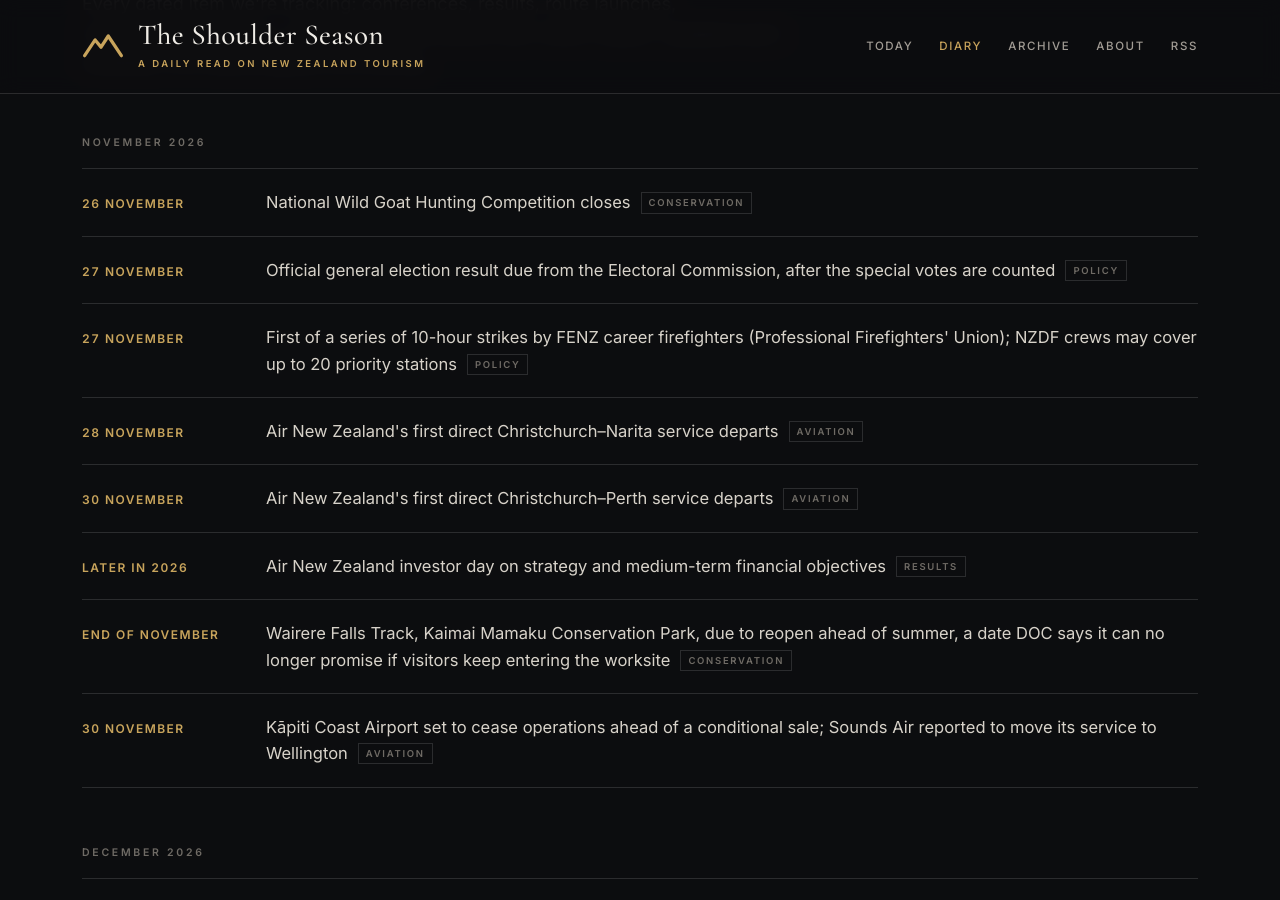
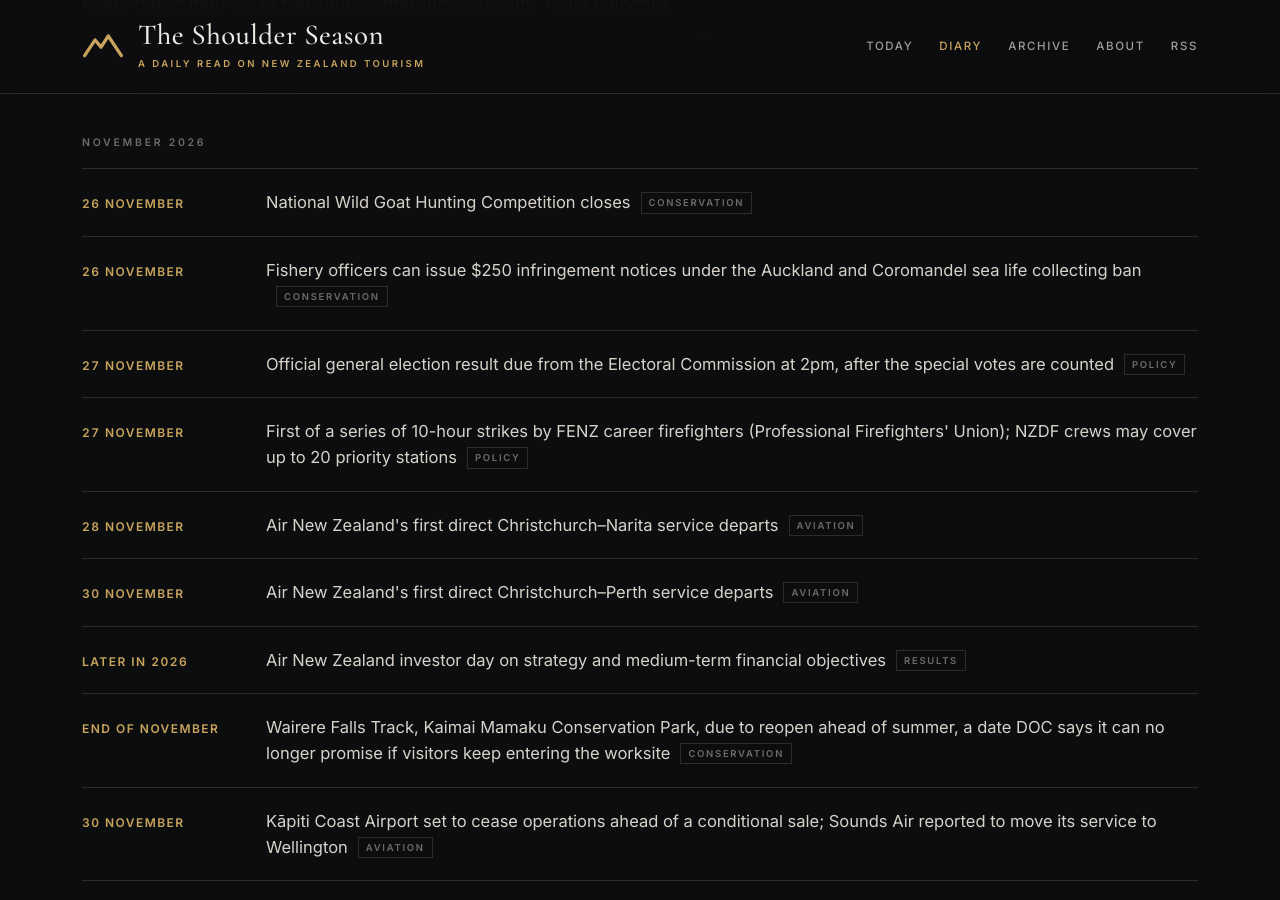
Before and after one commit to CTOverlord/shoulder-season, a Jekyll site: the page built from diary.html, in a window 1280 px wide and 900 px high, scrolled down 354 px. Built offline with Jekyll 4.4.1, drawn with Linux system fonts in a browser that asks for light colours.

Commit message:
The Shoulder Season: 26 November 2026 briefing

```diff
--- a/_data/diary.yml
+++ b/_data/diary.yml
@@ -892,7 +892,7 @@
   tag: Events
 
 - date: 2026-11-27
-  text: Official general election result due from the Electoral Commission, after the special votes are counted
+  text: Official general election result due from the Electoral Commission at 2pm, after the special votes are counted
   tag: Policy
 
 - date: 2027-06-30
@@ -1015,3 +1015,7 @@
   display: February 2027
   text: Molesworth and Branch-Leatham wilding conifer spraying due to finish
   tag: Conservation
+
+- date: 2026-11-26
+  text: Fishery officers can issue $250 infringement notices under the Auckland and Coromandel sea life collecting ban
+  tag: Conservation
```
Also changed, not shown: _posts/2026-11-26-brewster-coroner-social-media-rockpool-fines.md (added, +67 -0 lines).
